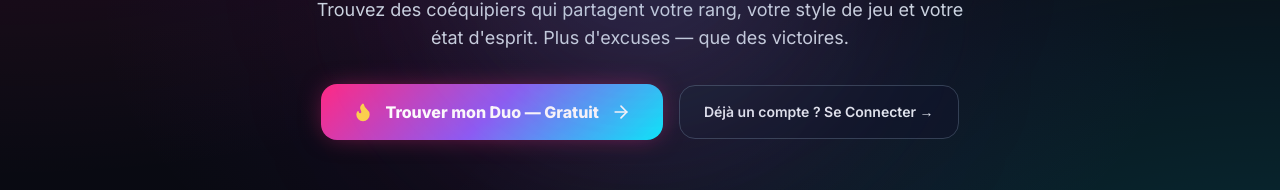
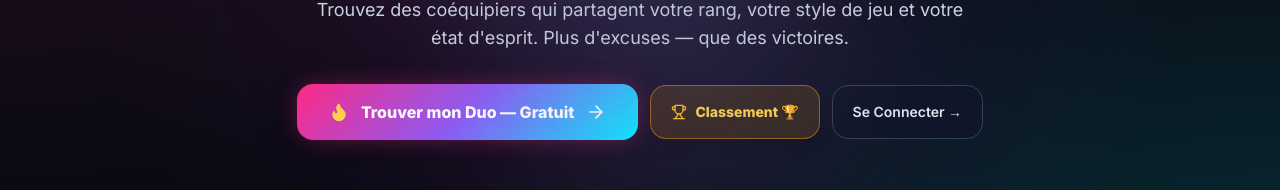
Before and after one commit to Nitrovinzleo/RiftAfinity, a React (Vite) app in the folder frontend/: page / in a window 1280 px wide. Both pictures are taken after a click on the button "Stats & Offres 🔥". Shown: the part 387-577 px from the top of the page. Built offline with nearby package versions, Linux system fonts and the light colour scheme; no server answers.

Commit message:
Add compact Classement button with trophy icon next to main CTA button on Stats page

```diff
--- a/frontend/src/components/StatsLandingPage.jsx
+++ b/frontend/src/components/StatsLandingPage.jsx
@@ -165,7 +165,7 @@ export default function StatsLandingPage({
         </p>
 
         {/* CTAs Buttons */}
-        <div className="flex flex-col sm:flex-row items-center justify-center gap-4 pt-2">
+        <div className="flex flex-col sm:flex-row items-center justify-center gap-3 pt-2">
 
           <button
             onClick={currentUser ? onOpenMatchmaker : onOpenAuth}
@@ -176,12 +176,25 @@ export default function StatsLandingPage({
             <ArrowRight className="w-5 h-5 group-hover:translate-x-1 transition-transform" />
           </button>
 
+          {/* Bouton Classement (Trophée / 1/4 de taille) */}
+          <button
+            onClick={() => {
+              const el = document.getElementById('hall-of-fame-section');
+              if (el) el.scrollIntoView({ behavior: 'smooth' });
+            }}
+            className="w-full sm:w-auto py-4 px-5 rounded-2xl bg-amber-500/15 hover:bg-amber-500/30 border border-amber-500/50 text-amber-300 hover:text-amber-200 font-extrabold text-xs sm:text-sm flex items-center justify-center gap-2 shadow-lg transition-all active:scale-95 group"
+            title={currentLang === 'fr' ? 'Voir le Classement des Top Duos' : 'View Top Duos Leaderboard'}
+          >
+            <Trophy className="w-4 h-4 text-amber-400 group-hover:rotate-12 transition-transform shrink-0" />
+            <span>{currentLang === 'fr' ? 'Classement 🏆' : 'Leaderboard 🏆'}</span>
+          </button>
+
           {!currentUser && (
             <button
               onClick={onOpenAuth}
-              className="w-full sm:w-auto py-4 px-6 rounded-2xl bg-slate-900/90 hover:bg-slate-800 border border-slate-700 hover:border-[#00f0ff] text-slate-200 hover:text-white font-semibold text-xs sm:text-sm transition-all flex items-center justify-center gap-2"
+              className="w-full sm:w-auto py-4 px-5 rounded-2xl bg-slate-900/90 hover:bg-slate-800 border border-slate-700 hover:border-[#00f0ff] text-slate-200 hover:text-white font-semibold text-xs sm:text-sm transition-all flex items-center justify-center gap-2"
             >
-              <span>{currentLang === 'fr' ? 'Déjà un compte ? Se Connecter →' : 'Already have an account? Sign In →'}</span>
+              <span>{currentLang === 'fr' ? 'Se Connecter →' : 'Sign In →'}</span>
             </button>
           )}
 
@@ -310,7 +323,7 @@ export default function StatsLandingPage({
       </section>
 
       {/* --- HALL OF FAME : TOP DUOS DE LA PLATEFORME --- */}
-      <section className="max-w-6xl mx-auto px-4 space-y-6">
+      <section id="hall-of-fame-section" className="max-w-6xl mx-auto px-4 space-y-6 scroll-mt-24">
         <div className="text-center space-y-2">
           <div className="inline-flex items-center gap-1.5 px-3 py-1 rounded-full bg-amber-500/15 border border-amber-500/40 text-amber-300 text-xs font-bold shadow-md">
             <Trophy className="w-4 h-4 text-amber-400" />
```
